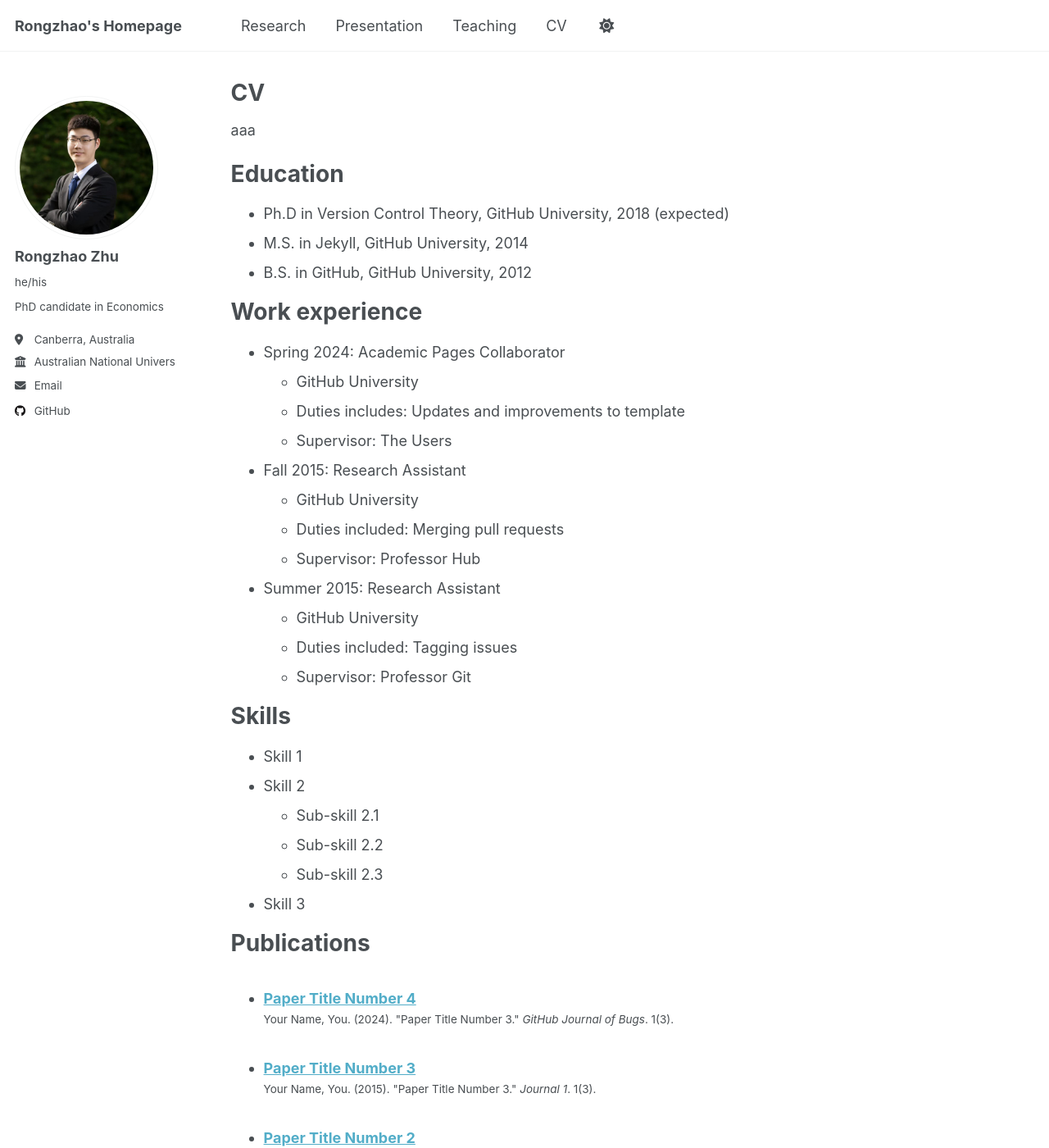
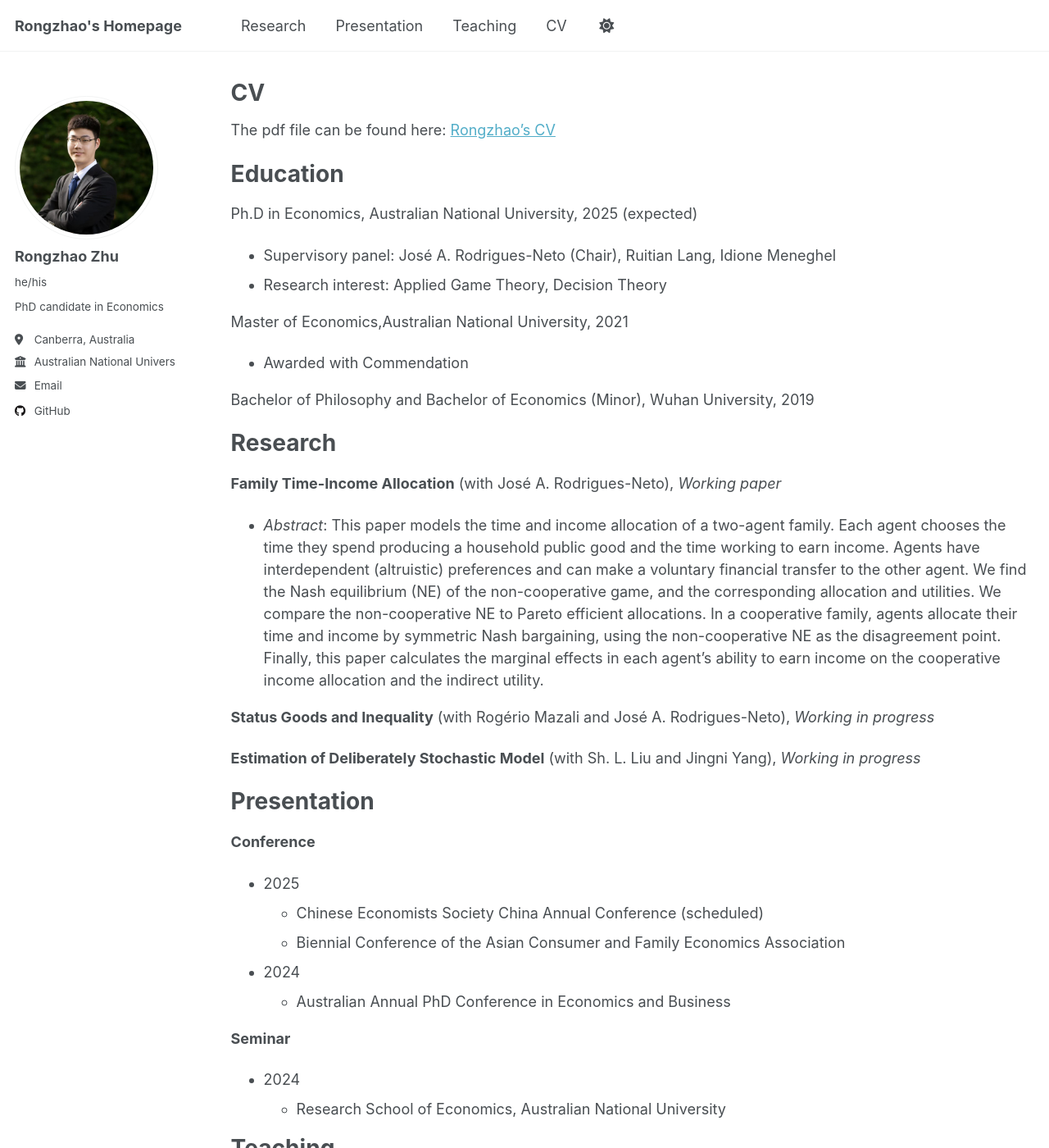
Before and after one commit to Roongzhao/roongzhao.github.io, a Jekyll site: the page built from _pages/cv.md, in a window 1280 px wide and 1400 px high. Shown: the whole window at 82% size. Built offline with Jekyll 4.4.1, drawn with Linux system fonts in a browser that asks for light colours; some of the changed text lies outside the part shown.

Commit message:
cv draft

```diff
--- a/_pages/cv.md
+++ b/_pages/cv.md
@@ -9,40 +9,56 @@ redirect_from:
 
 {% include base_path %}
 
-aaa
+The pdf file can be found here: [Rongzhao's CV](assets/CV_RongzhaoZhu.pdf)
 
 Education
 ======
-* Ph.D in Version Control Theory, GitHub University, 2018 (expected)
-* M.S. in Jekyll, GitHub University, 2014
-* B.S. in GitHub, GitHub University, 2012
+Ph.D in Economics, Australian National University, 2025 (expected)
+- Supervisory panel: José A. Rodrigues-Neto (Chair), Ruitian Lang, Idione Meneghel
+- Research interest: Applied Game Theory, Decision Theory
 
-Work experience
+Master of Economics,Australian National University, 2021
+- Awarded with Commendation
+
+Bachelor of Philosophy and Bachelor of Economics (Minor), Wuhan University, 2019
+
+Research
 ======
-* Spring 2024: Academic Pages Collaborator
-  * GitHub University
-  * Duties includes: Updates and improvements to template
-  * Supervisor: The Users
+**Family Time-Income Allocation** (with José A. Rodrigues-Neto), *Working paper*
+  - *Abstract*: This paper models the time and income allocation of a two-agent family. Each agent chooses the time they spend producing a household public good and the time working to earn income. Agents have interdependent (altruistic) preferences and can make a voluntary financial transfer to the other agent. We find the Nash equilibrium (NE) of the non-cooperative game, and the corresponding allocation and utilities. We compare the non-cooperative NE to Pareto efficient allocations. In a cooperative family, agents allocate their time and income by symmetric Nash bargaining, using the non-cooperative NE as the disagreement point. Finally, this paper calculates the marginal effects in each agent's ability to earn income on the cooperative income allocation and the indirect utility.
 
-* Fall 2015: Research Assistant
-  * GitHub University
-  * Duties included: Merging pull requests
-  * Supervisor: Professor Hub
+**Status Goods and Inequality** (with Rogério Mazali and José A. Rodrigues-Neto), *Working in progress*
 
-* Summer 2015: Research Assistant
-  * GitHub University
-  * Duties included: Tagging issues
-  * Supervisor: Professor Git
+**Estimation of Deliberately Stochastic Model** (with Sh. L. Liu and Jingni Yang), *Working in progress*
+
+Presentation
+======
+**Conference**
+- 2025
+  - Chinese Economists Society China Annual Conference (scheduled)
+  - Biennial Conference of the Asian Consumer and Family Economics Association
+- 2024
+  - Australian Annual PhD Conference in Economics and Business
+
+**Seminar**
+- 2024
+  - Research School of Economics, Australian National University
+
+Teaching
+======
+**Teaching Assistant, Australian National University**
+- Microeconomic Analysis (Postgraduate): 2024 S1, 2025 S1
+- Advanced Microeconomic Analysis (Postgraduate): 2024 S2
+- Behavioral Economics (Undergraduate): 2022 S2, 2023 S2
+- Strategic Thinking: An Introduction to Game Theory (Undergraduate): 2023 S1
+
 
 Skills
 ======
-* Skill 1
-* Skill 2
-  * Sub-skill 2.1
-  * Sub-skill 2.2
-  * Sub-skill 2.3
-* Skill 3
-
+**Programming:** Python
+**Data Analysis:** Eviews, STATA
+**Language:** Mandarin (Native), English (Fluent)
+<!--
 Publications
 ======
   <ul>{% for post in site.publications reversed %}
@@ -63,4 +79,4 @@ Teaching
 
 Service and leadership
 ======
-* Currently signed in to 43 different slack teams
+* Currently signed in to 43 different slack teams -->
```
